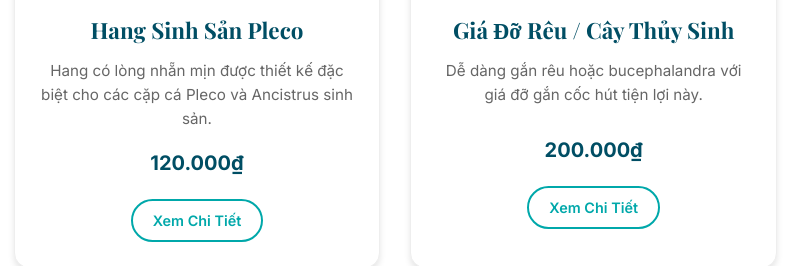
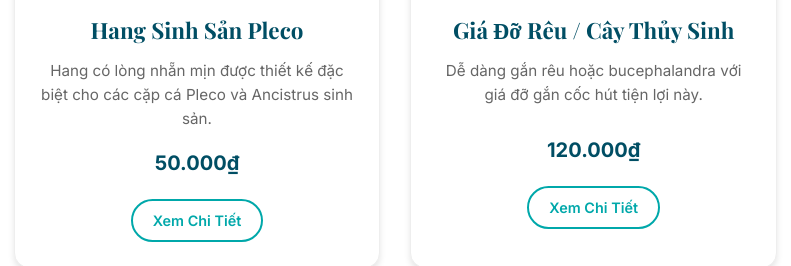
Before and after one commit to tanhai1207/aquaprint3d, a plain HTML site: page index.html in a window 1280 px wide. Shown: the part 1340-1606 px from the top of the page, 443-1234 px from the left. Drawn offline with nearby package versions, Linux system fonts and the light colour scheme.

Commit message:
update price

```diff
--- a/index.html
+++ b/index.html
@@ -77,7 +77,7 @@
                     <div class="product-info">
                         <h3>Hang Sinh Sản Pleco</h3>
                         <p>Hang có lòng nhẵn mịn được thiết kế đặc biệt cho các cặp cá Pleco và Ancistrus sinh sản.</p>
-                        <span class="price">120.000₫</span>
+                        <span class="price">50.000₫</span>
                         <a href="product.html?id=pleco_cave" class="btn btn-sm btn-secondary">Xem Chi Tiết</a>
                     </div>
                 </article>
@@ -90,7 +90,7 @@
                     <div class="product-info">
                         <h3>Giá Đỡ Rêu / Cây Thủy Sinh</h3>
                         <p>Dễ dàng gắn rêu hoặc bucephalandra với giá đỡ gắn cốc hút tiện lợi này.</p>
-                        <span class="price">200.000₫</span>
+                        <span class="price">120.000₫</span>
                         <a href="product.html?id=moss_ledge" class="btn btn-sm btn-secondary">Xem Chi Tiết</a>
                     </div>
                 </article>
```
